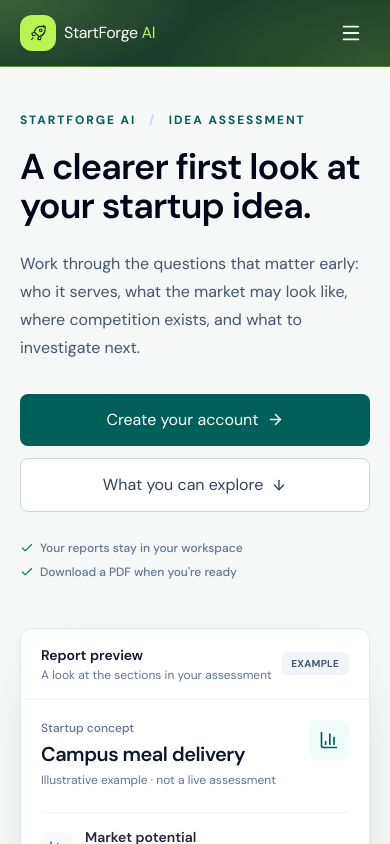
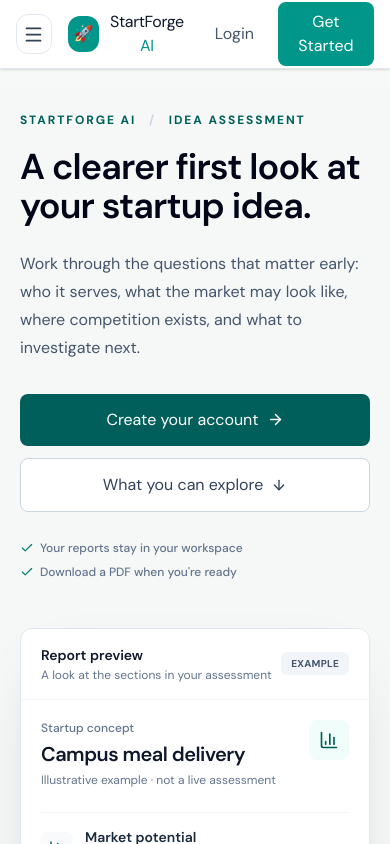
Before and after one commit to bhavith07/StartForgeAI, a React (Vite) app in the folder frontend/: page / in a window 390 px wide. Shown: the top 844 px of the page. Built offline with nearby package versions, Linux system fonts and the light colour scheme; no server answers.

Commit message:
Replace navigation with left workspace menu

```diff
--- a/frontend/src/components/Navbar.jsx
+++ b/frontend/src/components/Navbar.jsx
@@ -1,7 +1,10 @@
 import { useState } from "react";
 import { useAuth } from "../context/AuthContext";
 import { useLocation, useNavigate } from "react-router-dom";
-import { Menu, X, LayoutDashboard, LogOut, UserCircle } from "lucide-react";
+import {
+  Menu, X, Home, LayoutDashboard, Rocket, Search, LogOut,
+  UserCircle, Sparkles, ChevronRight
+} from "lucide-react";
 
 export default function Navbar() {
   const { user, isLoggedIn, logout } = useAuth();
@@ -9,22 +12,18 @@ export default function Navbar() {
   const location = useLocation();
   const [menuOpen, setMenuOpen] = useState(false);
 
+  function go(path) {
+    setMenuOpen(false);
+    navigate(path);
+  }
+
   function goToSection(section) {
     setMenuOpen(false);
     if (location.pathname !== "/") {
-      navigate("/");
-      window.setTimeout(() => {
-        document.getElementById(section)?.scrollIntoView({ behavior: "smooth", block: "start" });
-      }, 150);
+      navigate("/#" + section);
       return;
     }
     document.getElementById(section)?.scrollIntoView({ behavior: "smooth", block: "start" });
-  }
-
-  function goHome() {
-    setMenuOpen(false);
-    navigate("/");
-    window.scrollTo({ top: 0, behavior: "smooth" });
   }
 
   function handleLogout() {
@@ -34,77 +33,103 @@ export default function Navbar() {
     window.scrollTo({ top: 0, behavior: "smooth" });
   }
 
-  const navButton = "rounded-lg px-3 py-2 text-sm font-medium text-green-50 transition-all duration-150 hover:bg-lime-300 hover:text-green-950 hover:shadow-sm focus-visible:outline-none focus-visible:ring-2 focus-visible:ring-lime-300";
+  const itemClass = "flex w-full items-center gap-3 rounded-xl px-4 py-3 text-left text-sm font-semibold text-slate-700 transition hover:bg-teal-50 hover:text-teal-800";
 
   return (
-    <nav className="brand-navbar fixed inset-x-0 top-0 z-50 border-b border-lime-400/40 backdrop-blur-xl">
-      <div className="mx-auto flex max-w-7xl items-center justify-between px-5 py-3.5 sm:px-8">
-        <button onClick={goHome} className="group flex items-center gap-2 rounded-lg text-xl font-extrabold tracking-tight text-white focus-visible:outline-none focus-visible:ring-2 focus-visible:ring-lime-300 sm:text-2xl">
-          <span className="flex h-9 w-9 items-center justify-center rounded-xl bg-lime-300 text-green-950 shadow-sm transition-all duration-200 group-hover:-rotate-6 group-hover:bg-lime-200 group-hover:shadow-md">
-            <svg aria-hidden="true" viewBox="0 0 32 32" fill="none" className="h-5 w-5" xmlns="http://www.w3.org/2000/svg">
-              <path d="M18.4 5.1c-4 1.4-7.1 4.7-8.5 8.7l8.3 8.3c4-1.4 7.3-4.5 8.7-8.5l.9-7.6-9.4-.9Z" stroke="currentColor" strokeWidth="1.8" strokeLinejoin="round" />
-              <circle cx="20.4" cy="11.6" r="2.1" stroke="currentColor" strokeWidth="1.7" />
-              <path d="m10.3 15.2-4.1 1.2 1.2 4.1 4.2-1.3M16.8 21.6l-1.3 4.2 4.1 1.2 1.2-4.1M8.2 23.8l-2.4 2.4M24.7 3.8v3.1M26.2 5.3h-3.1" stroke="currentColor" strokeWidth="1.8" strokeLinecap="round" strokeLinejoin="round" />
-            </svg>
-          </span>
-          <span>StartForge <span className="text-lime-300">AI</span></span>
+    <>
+      <header className="fixed inset-x-0 top-0 z-50 border-b border-slate-200 bg-white/95 shadow-sm backdrop-blur-xl">
+        <div className="flex h-[68px] items-center gap-4 px-4 sm:px-7">
+          <button
+            type="button"
+            onClick={() => setMenuOpen((open) => !open)}
+            aria-label={menuOpen ? "Close navigation menu" : "Open navigation menu"}
+            aria-expanded={menuOpen}
+            className="flex h-10 w-10 items-center justify-center rounded-xl border border-slate-200 text-slate-700 transition hover:border-teal-300 hover:bg-teal-50 hover:text-teal-700 focus-visible:outline-none focus-visible:ring-2 focus-visible:ring-teal-500"
+          >
+            {menuOpen ? <X size={21} /> : <Menu size={21} />}
           </button>
 
-        <div className="hidden items-center gap-8 md:flex">
-          <button onClick={goHome} className={navButton}>Home</button>
-          <button onClick={() => goToSection("features")} className={navButton}>Features</button>
-          <button onClick={() => goToSection("how-it-works")} className={navButton}>How It Works</button>
+          <button onClick={() => go("/")} className="flex items-center gap-2 text-lg font-extrabold tracking-tight text-slate-900">
+            <span className="flex h-9 w-9 items-center justify-center rounded-xl bg-teal-600 text-white">🚀</span>
+            <span>StartForge <span className="text-teal-600">AI</span></span>
+          </button>
+
+          <div className="ml-auto flex items-center gap-3">
             {isLoggedIn ? (
               <>
-              <button onClick={() => navigate("/dashboard")} className={`${navButton} flex items-center gap-2`}>
-                <LayoutDashboard size={16} /> Dashboard
-              </button>
-              <div className="flex items-center gap-2 border-l border-white/20 pl-5">
-                <span className="flex h-9 w-9 items-center justify-center rounded-full bg-lime-100 text-sm font-bold text-green-900">
+                <span className="hidden text-sm font-medium text-slate-600 sm:inline">Welcome, {user?.name || "Founder"}</span>
+                <span className="flex h-9 w-9 items-center justify-center rounded-full bg-teal-50 text-sm font-bold text-teal-700">
                   {user?.name?.charAt(0)?.toUpperCase() || <UserCircle size={18} />}
                 </span>
-                <span className="max-w-28 truncate text-sm font-semibold text-green-50">{user?.name || "Account"}</span>
-              </div>
-              <button onClick={handleLogout} className="flex items-center gap-2 rounded-xl border border-rose-200 px-4 py-2 text-sm font-semibold text-rose-600 transition hover:bg-rose-50">
-                <LogOut size={15} /> Logout
-              </button>
               </>
             ) : (
               <>
-              <button onClick={() => navigate("/login")} className={navButton}>Login</button>
-              <button onClick={() => navigate("/register")} className="rounded-lg bg-lime-300 px-5 py-2.5 text-sm font-semibold text-green-950 transition-colors hover:bg-lime-200 focus-visible:outline-none focus-visible:ring-2 focus-visible:ring-lime-300 focus-visible:ring-offset-2 focus-visible:ring-offset-green-900">
-                Get Started
-              </button>
+                <button onClick={() => go("/login")} className="rounded-lg px-3 py-2 text-sm font-semibold text-slate-600 hover:bg-slate-100">Login</button>
+                <button onClick={() => go("/register")} className="rounded-lg bg-teal-600 px-4 py-2 text-sm font-semibold text-white transition hover:bg-teal-700">Get Started</button>
               </>
             )}
           </div>
+        </div>
+      </header>
 
-        <button onClick={() => setMenuOpen((open) => !open)} className="rounded-lg p-2 text-green-50 transition-colors hover:bg-lime-300 hover:text-green-950 focus-visible:outline-none focus-visible:ring-2 focus-visible:ring-lime-300 md:hidden" aria-label="Toggle navigation">
-          {menuOpen ? <X size={22} /> : <Menu size={22} />}
+      {menuOpen && (
+        <>
+          <button aria-label="Close navigation menu" onClick={() => setMenuOpen(false)} className="fixed inset-0 z-40 bg-slate-950/35" />
+          <aside className="fixed bottom-0 left-0 top-[68px] z-50 flex w-[min(88vw,310px)] flex-col border-r border-slate-200 bg-white p-4 shadow-2xl">
+            <div className="mb-4 rounded-2xl bg-gradient-to-br from-[#20364d] to-[#0f766e] p-4 text-white">
+              <div className="flex items-center gap-2 text-xs font-bold uppercase tracking-[0.16em] text-teal-100">
+                <Sparkles size={14} /> {isLoggedIn ? "Founder workspace" : "Explore StartForge"}
+              </div>
+              <p className="mt-2 text-lg font-bold">{isLoggedIn ? user?.name || "Welcome back" : "Build your next big idea"}</p>
+              <p className="mt-1 text-xs leading-5 text-slate-200">Your startup research tools, all in one place.</p>
+            </div>
+
+            <nav className="flex-1 space-y-5 overflow-y-auto">
+              <div>
+                <p className="mb-2 px-3 text-[10px] font-bold uppercase tracking-[0.16em] text-slate-400">Main</p>
+                <button className={itemClass} onClick={() => go("/")}>
+                  <Home size={18} /> Home <ChevronRight className="ml-auto" size={15} />
+                </button>
+                {isLoggedIn && (
+                  <button className={itemClass} onClick={() => go("/dashboard")}>
+                    <LayoutDashboard size={18} /> Dashboard <ChevronRight className="ml-auto" size={15} />
+                  </button>
+                )}
+              </div>
+
+              <div>
+                <p className="mb-2 px-3 text-[10px] font-bold uppercase tracking-[0.16em] text-slate-400">Startup tools</p>
+                <button className={itemClass} onClick={() => go("/#idea-form")}>
+                  <Rocket size={18} /> Analyze Startup <ChevronRight className="ml-auto" size={15} />
+                </button>
+                <button className={itemClass} onClick={() => go(isLoggedIn ? "/dashboard/competitors" : "/login")}>
+                  <Search size={18} /> Competitor Intelligence <ChevronRight className="ml-auto" size={15} />
                 </button>
               </div>
 
-      {menuOpen && (
-        <div className="border-t border-lime-400/40 bg-green-900 px-5 py-4 shadow-xl md:hidden">
-          <div className="mx-auto flex max-w-7xl flex-col gap-4">
-            <button onClick={goHome} className={`${navButton} text-left`}>Home</button>
-            <button onClick={() => goToSection("features")} className={`${navButton} text-left`}>Features</button>
-            <button onClick={() => goToSection("how-it-works")} className={`${navButton} text-left`}>How It Works</button>
-            {isLoggedIn ? (
-              <>
-                <button onClick={() => { setMenuOpen(false); navigate("/dashboard"); }} className={`${navButton} flex items-center gap-2 text-left`}><LayoutDashboard size={16}/> Dashboard</button>
-                <div className="text-sm font-semibold text-green-100/80">Signed in as {user?.name || "User"}</div>
-                <button onClick={handleLogout} className="rounded-xl border border-rose-200/40 px-4 py-2.5 text-left text-sm font-semibold text-rose-200 transition-colors hover:bg-rose-400/10">Logout</button>
-              </>
-            ) : (
-              <div className="flex gap-3">
-                <button onClick={() => { setMenuOpen(false); navigate("/login"); }} className="flex-1 rounded-xl border border-white/25 px-4 py-2.5 text-sm font-semibold text-white transition-colors hover:bg-white/10">Login</button>
-                <button onClick={() => { setMenuOpen(false); navigate("/register"); }} className="flex-1 rounded-lg bg-lime-300 px-4 py-2.5 text-sm font-semibold text-green-950 transition-colors hover:bg-lime-200">Get Started</button>
-              </div>
-            )}
-          </div>
+              {!isLoggedIn && (
+                <div>
+                  <p className="mb-2 px-3 text-[10px] font-bold uppercase tracking-[0.16em] text-slate-400">Discover</p>
+                  <button className={itemClass} onClick={() => goToSection("features")}>Features</button>
+                  <button className={itemClass} onClick={() => goToSection("how-it-works")}>How It Works</button>
                 </div>
               )}
             </nav>
+
+            <div className="border-t border-slate-100 pt-3">
+              {isLoggedIn ? (
+                <button onClick={handleLogout} className="flex w-full items-center gap-3 rounded-xl px-4 py-3 text-sm font-semibold text-rose-600 transition hover:bg-rose-50">
+                  <LogOut size={18} /> Logout
+                </button>
+              ) : (
+                <button onClick={() => go("/register")} className="flex w-full items-center justify-center gap-2 rounded-xl bg-teal-600 px-4 py-3 text-sm font-bold text-white transition hover:bg-teal-700">
+                  Create an account <ChevronRight size={16} />
+                </button>
+              )}
+            </div>
+          </aside>
+        </>
+      )}
+    </>
   );
 }
```
Lines whose indentation alone changed are shown as unchanged.
